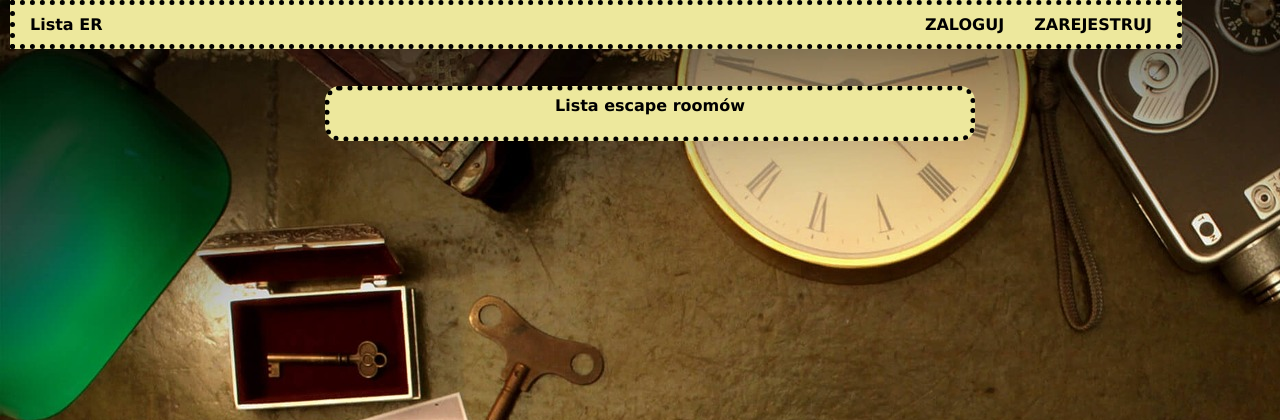
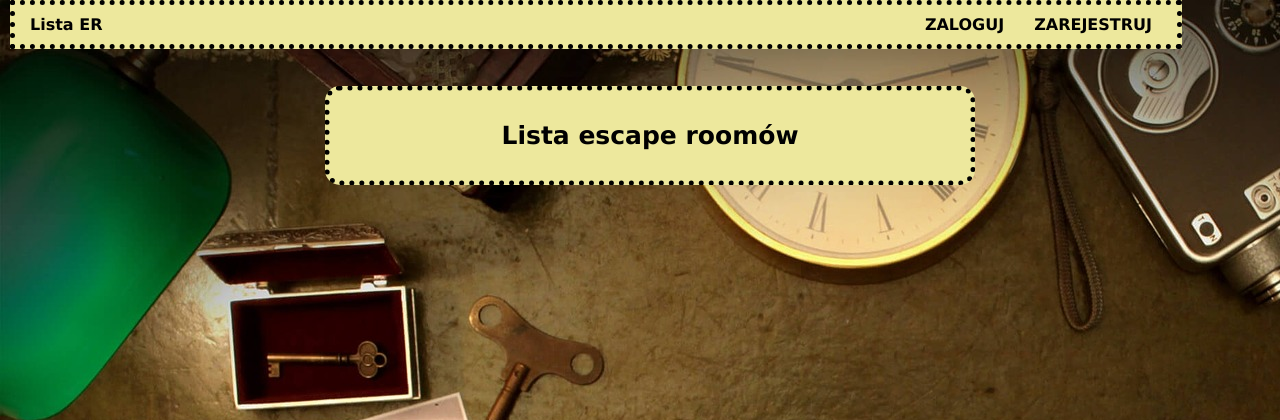
Before and after one commit to Joisana/TogethER, a Django app: page /escaperoomy/ in a window 1280 px wide. Shown: the top 420 px of the page. Run offline with Django 3.2, Linux system fonts and the light colour scheme; data that the repository does not hold is empty.

Commit message:
Merge remote-tracking branch 'origin/master'
# Conflicts:
#	application/templates/application/login.html
#	application/templates/application/registration.html

```diff
--- a/application/templates/application/escaperooms.html
+++ b/application/templates/application/escaperooms.html
@@ -10,7 +10,7 @@
 	{% include "application/main_menu.html" %}
 	<div class="page">
 		{% if not me %}
-			<strong> Lista escape roomów </strong>
+			<p class="header"><strong> Lista escape roomów </strong></p>
 				<ul>
 					{% for escaperoom in escaperooms %}
 					<li> {{escaperoom.name}} (<em><a href="{{escaperoom.url}}">zobacz na LockMe</a></em>)</li>
```
